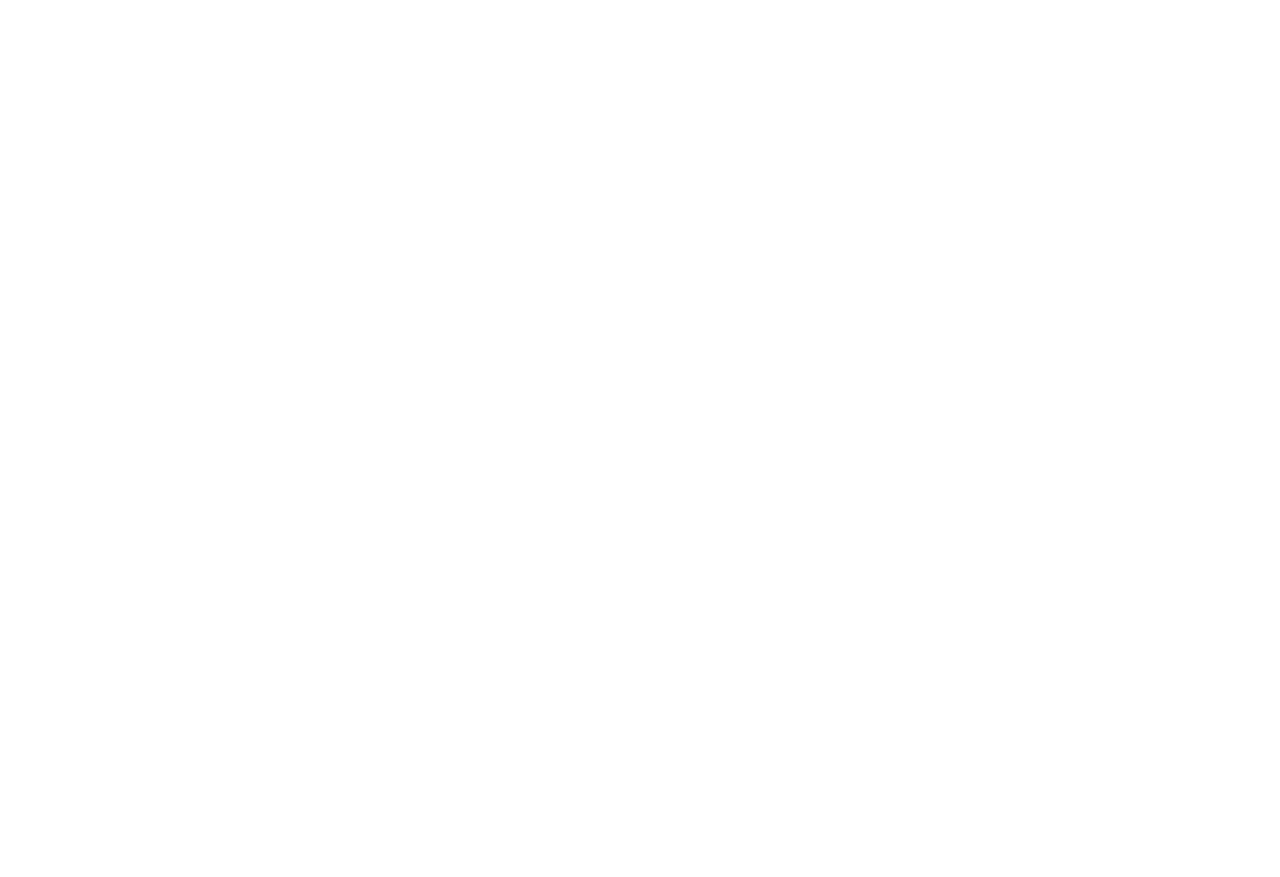
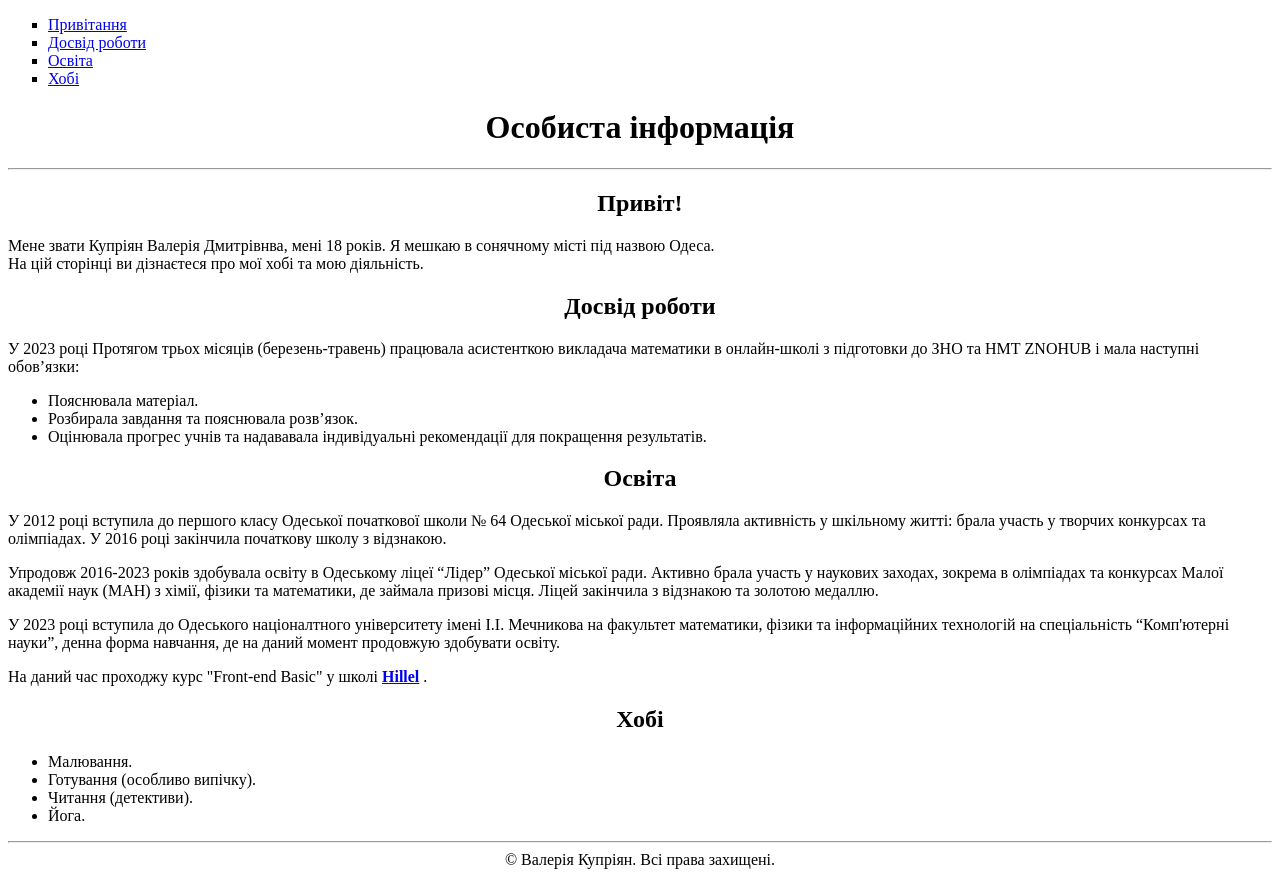
Before and after one commit to ValeriiaK06/hillel, a plain HTML site: page task_5/index.html in a window 1280 px wide. Before the commit the page ends 800 px from the top, so only its background shows below. Drawn offline with Linux system fonts and the light colour scheme.

Commit message:
Basic structure

```diff
--- a/task_5/index.html
+++ b/task_5/index.html
@@ -1,11 +1,82 @@
 <!DOCTYPE html>
-<html lang="en">
+<html lang="uk">
+
 <head>
     <meta charset="UTF-8">
     <meta name="viewport" content="width=device-width, initial-scale=1.0">
-    <title>Document</title>
+    <title>About me</title>
 </head>
+
 <body>
+    <header>
+        <nav>
+            <ul style="list-style-type: square;">
+                <li><a href="#section_1">Привітання</a></li>
+                <li><a href="#section_2">Досвід роботи</a></li>
+                <li><a href="#section_3">Освіта</a></li>
+                <li><a href="#section_4">Хобі</a></li>
+            </ul>
+        </nav>
+    </header>
+    <main>
+        <h1 style="text-align:center ;">Особиста інформація</h1>
+        <hr>
+        <section id="section_1">
+            <h2 style="text-align:center ;">Привіт!</h2>
+            <p>Мене звати Купріян Валерія Дмитрівнва, мені 18 років. Я мешкаю в сонячному місті під назвою Одеса.<br>
+                На цій сторінці ви дізнаєтеся про мої хобі та мою діяльність. </p>
+            <!-- <a href="mailto:kupriian.valeriia@stud.onu.edu.ua">kupriian.valeriia@stud.onu.edu.ua</a> -->
 
+        </section>
+        <section id="section_2">
+            <h2 style="text-align:center ;">Досвід роботи</h2>
+            <p>У 2023 році Протягом трьох місяців (березень-травень)
+                працювала асистенткою викладача математики в онлайн-школі
+                з підготовки до ЗНО та НМТ ZNOHUB і мала наступні обов’язки:</p>
+            <ul>
+                <li>Пояснювала матеріал.</li>
+                <li>Розбирала завдання та пояснювала розв’язок.</li>
+                <li>Оцінювала прогрес учнів та надававала індивідуальні рекомендації для покращення результатів.</li>
+            </ul>
+        </section>
+        <section id="section_3">
+            <h2 style="text-align:center ;">Освіта</h2>
+            <p>
+                У 2012 році вступила до першого класу Одеської початкової школи № 64
+                Одеської міської ради. Проявляла активність у шкільному житті:
+                брала участь у творчих конкурсах та олімпіадах.
+                У 2016 році закінчила початкову школу з відзнакою.</p>
+            <p>
+                Упродовж 2016-2023 років здобувала освіту в Одеському ліцеї “Лідер” Одеської міської ради.
+                Активно брала участь у наукових заходах, зокрема в олімпіадах та конкурсах
+                Малої академії наук (МАН) з хімії, фізики та математики, де займала призові місця.
+                Ліцей закінчила з відзнакою та золотою медаллю.</p>
+            <p>
+                У 2023 році вступила до Одеського націоналтного університету імені
+                І.І. Мечникова на факультет математики, фізики та інформаційних технологій
+                на спеціальність “Комп'ютерні науки”, денна форма навчання, де на даний момент
+                продовжую здобувати освіту.
+            </p>
+            <p>На даний час проходжу курс "Front-end Basic" у школі
+                <a href="https://ithillel.ua/?utm_source=google&utm_medium=cpc&utm_campaign=x&utm_content=&utm_term=&gad_source=1&gclid=Cj0KCQiA1p28BhCBARIsADP9HrMBJQ4w5W36EwI2mv6KjC6CYjiDuPOlSaZ9DacqsgoUv0AD-GWpqHQaAgDeEALw_wcB"
+                    target="_blank"><b>Hillel</b></a>
+                .
+            </p>
+        </section>
+        <section id="section_4">
+            <h2 style="text-align:center ;">Хобі</h2>
+            <ul>
+                <li>Малювання.</li>
+                <li>Готування (особливо випічку).</li>
+                <li>Читання (детективи).</li>
+                <li>Йога.</li>
+            </ul>
+        </section>
+        <hr>
+    </main>
+    <footer style="text-align:center ;">
+        &copy; Валерія Купріян. Всі права захищені.
+    </footer>
 </body>
+
 </html>
```
